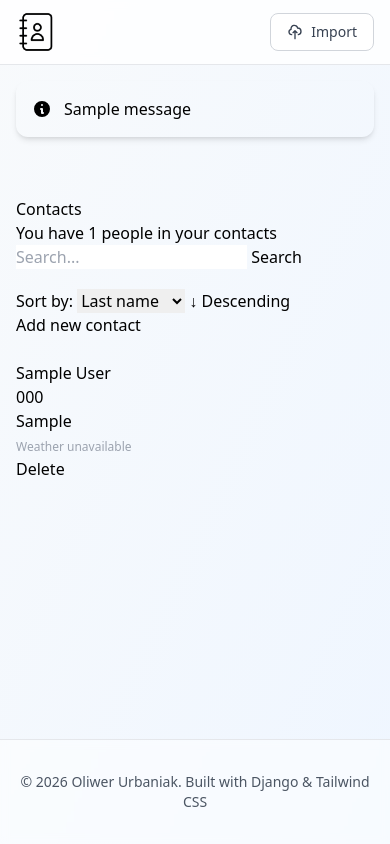
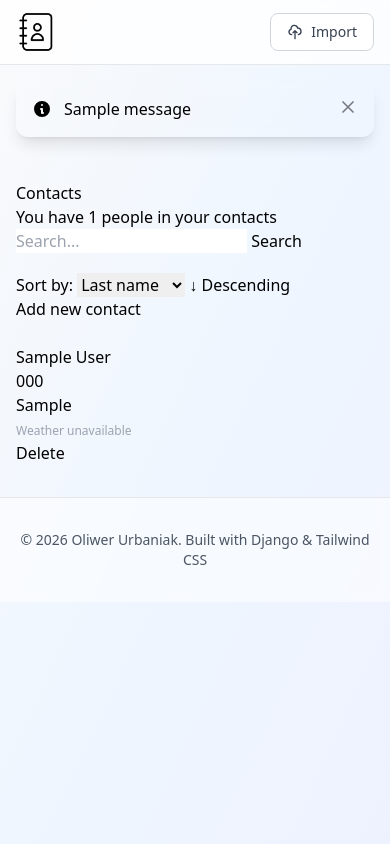
Before and after one commit to ovezthaking/Contact-Manager, a Django app: page / in a window 390 px wide. Run offline with Django 5.2, Linux system fonts and the light colour scheme; tables that the repository leaves empty hold one stand-in row (values such as "Sample post"); one stand-in notice (Sample message) is shown; some libraries are stand-ins or nearby versions.

Commit message:
Refactor main layout and styles for improved user experience; enhance message display with animations and responsive design

```diff
--- a/static/contact/css/index.css
+++ b/static/contact/css/index.css
@@ -0,0 +1,80 @@
+.animate-slide-down {
+    animation: slide-down 0.3s ease-out;
+}
+
+.animate-fade-in {
+    animation: fade-in 0.3s ease-out;
+}
+
+::-webkit-scrollbar {
+    width: 10px;
+}
+
+::-webkit-scrollbar-track {
+    background: #f1f5f9;
+}
+
+::-webkit-scrollbar-thumb {
+    background: #cbd5e1;
+    border-radius: 5px;
+}
+
+::-webkit-scrollbar-thumb:hover {
+    background: #94a3b8;
+}
+
+input:focus,
+select:focus,
+textarea:focus,
+button:focus {
+    outline: none;
+}
+
+
+.weather-loading {
+    display: inline-block;
+    animation: pulse 1.5s cubic-bezier(0.4, 0, 0.6, 1) infinite;
+}
+
+@keyframes pulse {
+    0%, 100% {
+        opacity: 1;
+    }
+    50% {
+        opacity: 0.5;
+    }
+}
+
+.contact-card {
+    position: relative;
+    overflow: hidden;
+}
+
+.contact-card::before {
+    content: '';
+    position: absolute;
+    top: 0;
+    left: -100%;
+    width: 100%;
+    height: 100%;
+    background: linear-gradient(90deg, transparent, rgba(59, 130, 246, 0.05), transparent);
+    transition: left 0.5s;
+}
+
+.contact-card:hover::before {
+    left: 100%;
+}
+
+.bg-gradient-custom {
+    background: linear-gradient(135deg, #667eea 0%, #764ba2 100%);
+}
+
+
+input[type="file"] + label {
+    transition: all 0.3s ease;
+}
+
+input[type="file"]:focus + label {
+    border-color: #3b82f6;
+    background-color: #eff6ff;
+}
--- a/templates/main.html
+++ b/templates/main.html
@@ -9,24 +9,30 @@
     <link rel="stylesheet" href="{% static 'contact/css/index.css' %}">
     {% tailwind_css %}
 </head>
-<body class="flex flex-col min-h-screen bg-gradient-to-br from-slate-50 to-blue-50 w-sm">
+<body class="bg-gradient-to-br from-gray-50 via-blue-50 to-indigo-50 min-h-screen">
     {% include 'navbar.html' %}
 
     {% if messages %}
-    <div class="w-full max-w-7xl mx-auto px-4 py-4">
+    <div class="max-w-7xl mx-auto px-4 sm:px-6 lg:px-8 pt-4">
         {% for message in messages %}
-        <div class="mb-3 p-4 rounded-xl shadow-md animate-fade-in
-                    {% if message.tags %}{{ message.tags }}{% else %}bg-blue-50 text-blue-800 border border-blue-200{% endif %}
-                    flex items-center gap-3">
-            <svg class="w-5 h-5 flex-shrink-0" fill="currentColor" viewBox="0 0 20 20">
+        <div class="mb-3 p-4 rounded-xl shadow-lg backdrop-blur-sm animate-slide-down
+                    {% if message.tags %}{{ message.tags }}{% else %}bg-blue-500/10 text-blue-900 border border-blue-200{% endif %}
+                    flex items-start gap-3">
+            <svg class="w-5 h-5 flex-shrink-0 mt-0.5" fill="currentColor" viewBox="0 0 20 20">
                 <path fill-rule="evenodd" d="M18 10a8 8 0 11-16 0 8 8 0 0116 0zm-7-4a1 1 0 11-2 0 1 1 0 012 0zM9 9a1 1 0 000 2v3a1 1 0 001 1h1a1 1 0 100-2v-3a1 1 0 00-1-1H9z" clip-rule="evenodd"/>
             </svg>
-            <span>{{ message }}</span>
+            <span class="flex-1">{{ message }}</span>
+            <button onclick="this.parentElement.remove()" class="text-current opacity-50 hover:opacity-100 transition-opacity">
+                <svg class="w-5 h-5" fill="none" stroke="currentColor" viewBox="0 0 24 24">
+                    <path stroke-linecap="round" stroke-linejoin="round" stroke-width="2" d="M6 18L18 6M6 6l12 12"/>
+                </svg>
+            </button>
         </div>
         {% endfor %}
     </div>
     {% endif %}
-    <main class="flex-1 w-full max-w-7xl mx-auto px-4 py-8">
+
+    <main class="max-w-7xl mx-auto px-4 sm:px-6 lg:px-8 py-8">
     {% block content %}
 
     {% endblock content %}
```
